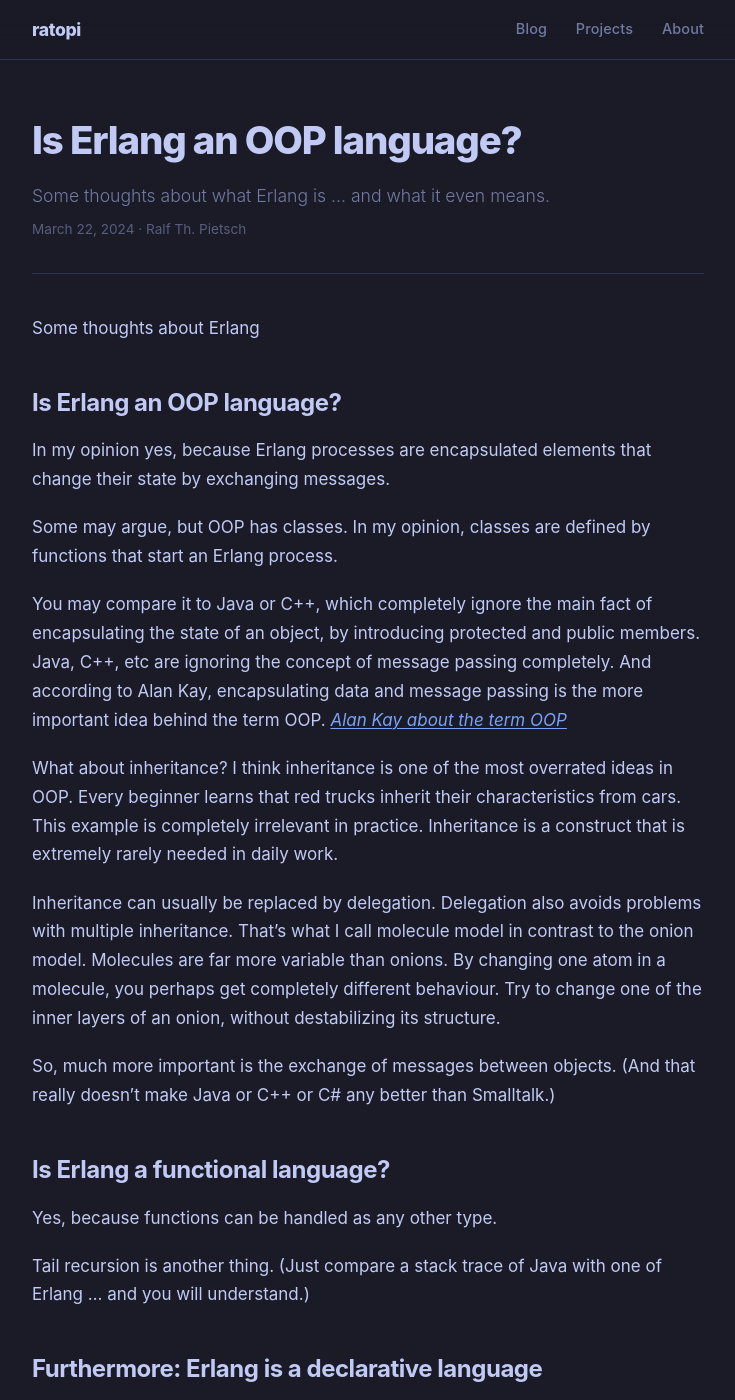
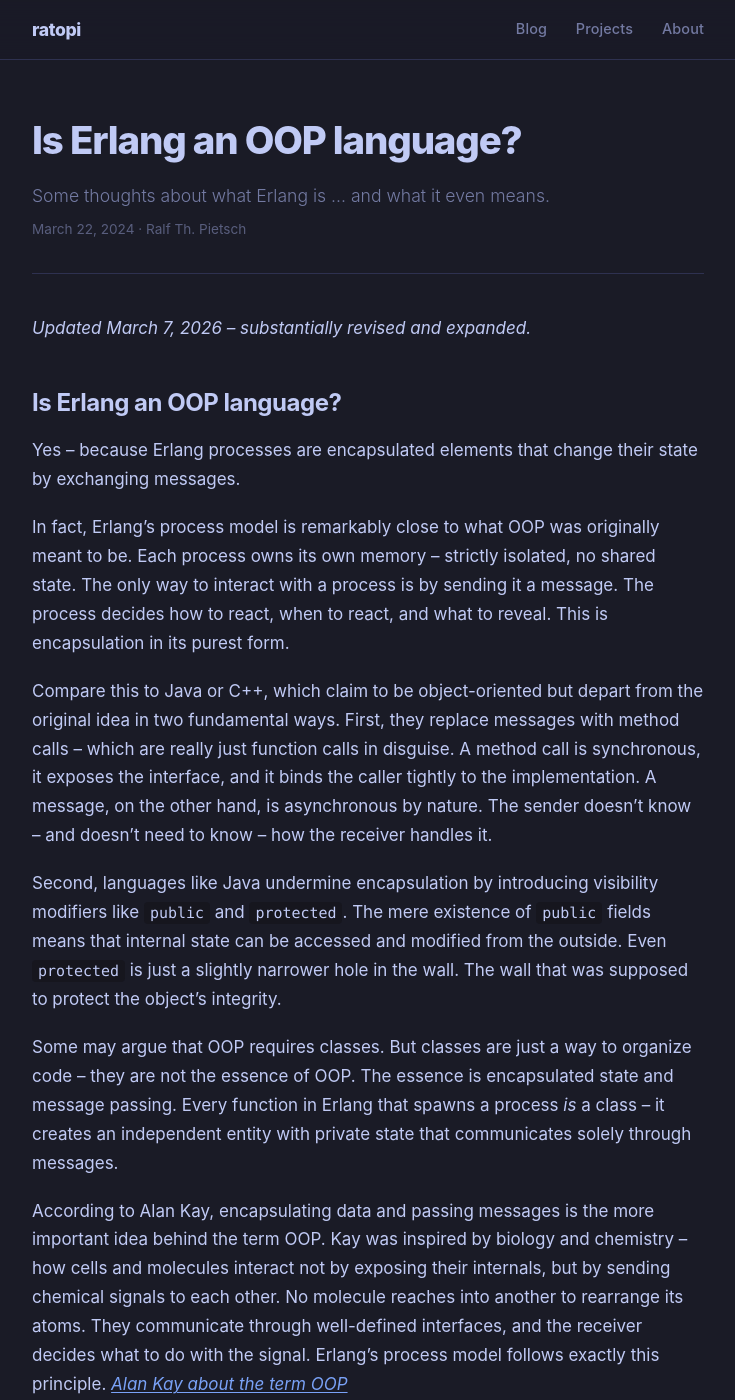
Before and after one commit to ratopi/ratopi.github.io, a Jekyll site: the page built from _posts/2024-03-22-erlang-oop.md, in a window 1280 px wide and 1400 px high. Shown: the whole window, without its empty margins (272-1007 px from the left). Built offline with Jekyll 4.4.1, drawn with Linux system fonts in a browser that asks for light colours; some of the changed text lies outside the part shown.

Commit message:
selected writings at home review Erlang OOP

```diff
--- a/_posts/2024-03-22-erlang-oop.md
+++ b/_posts/2024-03-22-erlang-oop.md
@@ -6,38 +6,58 @@ author: Ralf Th. Pietsch
 date: 2024-03-22
 ---
 
-Some thoughts about Erlang
+*Updated March 7, 2026 – substantially revised and expanded.*
 
 ## Is Erlang an OOP language?
 
-In my opinion yes, because Erlang processes are encapsulated elements that change their
+Yes – because Erlang processes are encapsulated elements that change their
 state by exchanging messages.
 
-Some may argue, but OOP has classes.
-In my opinion, classes are defined by functions that start an Erlang process.
+In fact, Erlang's process model is remarkably close to what OOP was originally meant to be.
+Each process owns its own memory – strictly isolated, no shared state.
+The only way to interact with a process is by sending it a message.
+The process decides how to react, when to react, and what to reveal.
+This is encapsulation in its purest form.
 
-You may compare it to Java or C++, which completely ignore the main fact of encapsulating the
-state of an object, by introducing protected and public members.
-Java, C++, etc are ignoring the concept of message passing completely.
-And according to Alan Kay, encapsulating data and message passing is the more important idea
-behind the term OOP.
+Compare this to Java or C++, which claim to be object-oriented but depart from the original idea in two fundamental ways.
+First, they replace messages with method calls – which are really just function calls in disguise.
+A method call is synchronous, it exposes the interface, and it binds the caller tightly to the implementation.
+A message, on the other hand, is asynchronous by nature.
+The sender doesn't know – and doesn't need to know – how the receiver handles it.
+
+Second, languages like Java undermine encapsulation by introducing visibility modifiers like `public` and `protected`.
+The mere existence of `public` fields means that internal state can be accessed and modified from the outside.
+Even `protected` is just a slightly narrower hole in the wall.
+The wall that was supposed to protect the object's integrity.
+
+Some may argue that OOP requires classes.
+But classes are just a way to organize code – they are not the essence of OOP.
+The essence is encapsulated state and message passing.
+Every function in Erlang that spawns a process *is* a class – it creates an independent entity with private state that communicates solely through messages.
+
+According to Alan Kay, encapsulating data and passing messages is the more important idea behind the term OOP.
+Kay was inspired by biology and chemistry – how cells and molecules interact not by exposing their internals, but by sending chemical signals to each other.
+No molecule reaches into another to rearrange its atoms.
+They communicate through well-defined interfaces, and the receiver decides what to do with the signal.
+Erlang's process model follows exactly this principle.
 _[Alan Kay about the term OOP](https://userpage.fu-berlin.de/~ram/pub/pub_jf47ht81Ht/doc_kay_oop_en)_
 
-What about inheritance?
+## Inheritance is overrated
+
 I think inheritance is one of the most overrated ideas in OOP.
 Every beginner learns that red trucks inherit their characteristics from cars.
 This example is completely irrelevant in practice.
 Inheritance is a construct that is extremely rarely needed in daily work.
 
-Inheritance can usually be replaced by delegation.
+It can usually be replaced by delegation.
 Delegation also avoids problems with multiple inheritance.
-That's what I call molecule model in contrast to the onion model.
+I like to call this the molecule model, in contrast to the onion model.
 Molecules are far more variable than onions.
-By changing one atom in a molecule, you perhaps get completely different behaviour.
-Try to change one of the inner layers of an onion, without destabilizing its structure.
+Change one atom in a molecule, and you may get completely different behaviour.
+Try to change one of the inner layers of an onion without destabilizing its structure.
 
-So, much more important is the exchange of messages between objects.
-(And that really doesn't make Java or C++ or C# any better than Smalltalk.)
+What matters far more is the exchange of messages between objects.
+(That doesn't make Java or C++ or C# any better than Smalltalk, by the way.)
 
 ## Is Erlang a functional language?
 
@@ -48,13 +68,13 @@ Tail recursion is another thing.
 
 ## Furthermore: Erlang is a declarative language
 
-After the hype of functional programming, the next hype will – perhaps – be, declarative programming.
+After the hype of functional programming, the next wave will – perhaps – be declarative programming.
 What does it mean?
 It means that you describe facts instead of paths to solutions.
 
 Prolog is the best known declarative language.
-If you like to get the grandfather you just specify the fathers of each other and
-then ask how's the father's father?
+If you want to find the grandfather, you just specify who is the father of whom
+and then ask: who is the father's father?
 
 Erlang and its pattern matching possibilities let you describe facts.
 And together with ...
@@ -66,17 +86,17 @@ applications.
 
 Why?
 Because your code represents what you expect.
-In a real life situation, with running software on real hardware, everything can
+In a real life situation, with running software on real hardware, anything can
 happen.
-It's stupid to say "this will never happen", but it is not, if your code just stops working
-and a supervisor restarts the code, so we are again in a defined state.
+Claiming "this will never happen" is naive – instead, let the code crash and have
+a supervisor restart it, bringing you back to a defined state.
 
 ## Conclusion
 
-OOP, functional, declarative, "let it crash" ... at the end, these are all only words.
-Words are useful, because without having a word for something we cannot talk about it.
-But these words are less useful when it comes to what is programming all about.
-In the end, programming is about expressing yourself in the most precise way possible.
+OOP, functional, declarative, "let it crash" ... in the end, these are all just words.
+Words are useful – without having a word for something we cannot talk about it.
+Yet these labels matter less than the underlying principle.
+Programming is about expressing yourself in the most precise way possible.
 That's why mathematics has developed a formula language to be precise.
 
-So, be precise and express yourself ... and look out for the language, which allows exactly that.
+So, be precise and express yourself ... and look for the language that allows exactly that.
--- a/css/style.css
+++ b/css/style.css
@@ -426,6 +426,41 @@ body {
   margin-bottom: 0.5rem;
 }
 
+/* --- Selected Writings --- */
+.selected-writings {
+  padding: 3rem 1.5rem 2rem;
+}
+
+.selected-writings h2 {
+  font-size: 0.85rem;
+  font-weight: 600;
+  text-transform: uppercase;
+  letter-spacing: 0.1em;
+  color: var(--color-text-muted);
+  margin-bottom: 1.2rem;
+}
+
+.selected-writings ul {
+  list-style: none;
+  padding: 0;
+}
+
+.selected-writings li {
+  margin-bottom: 0.8rem;
+}
+
+.selected-writings a {
+  font-size: 1.1rem;
+  font-weight: 600;
+  color: var(--color-text);
+  text-decoration: none;
+  transition: color 0.2s;
+}
+
+.selected-writings a:hover {
+  color: var(--color-accent);
+}
+
 /* --- Responsive --- */
 @media (max-width: 600px) {
   body { font-size: 16px; }
```
Also changed, not shown: _layouts/home.html (+10 -0 lines), index.md (+5 -0 lines).
